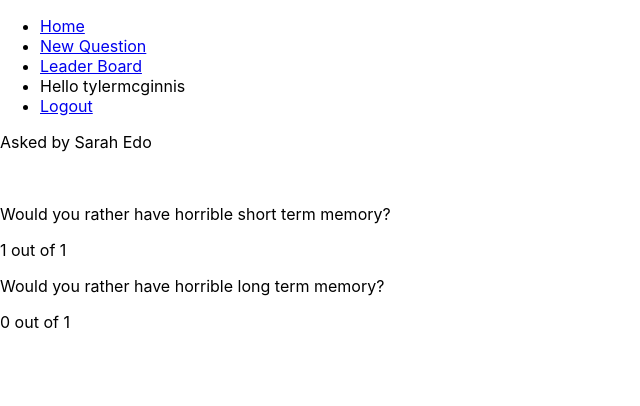
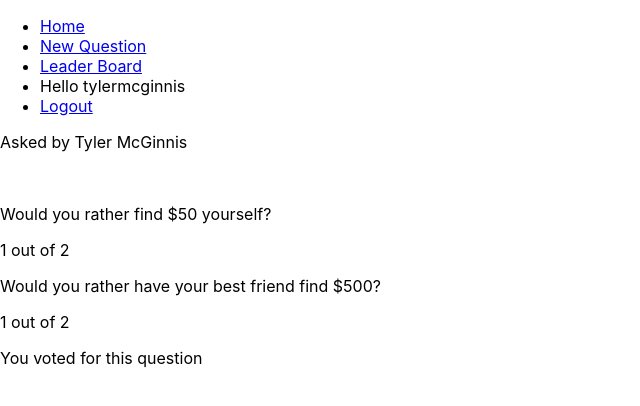
Before and after one commit to Rakeshpatel87p/wouldYouRather, a React (Create React App) app: page /questionStatistics/6ni6ok3ym7mf1p33lnez in a window 1280 px wide. Shown: the top 406 px of the page, without its empty margins (0-640 px from the left). Built offline with nearby package versions, Linux system fonts and the light colour scheme.

Commit message:
bug fixed - returning whetehr authedUser voted

```diff
--- a/src/components/QuestionStatistics.js
+++ b/src/components/QuestionStatistics.js
@@ -6,7 +6,11 @@ class QuestionStatistics extends Component {
 
 		const { name, avatarUrl } = this.props.userData
 		const { optionOne, optionTwo } = this.props.questionData
+		const { authedUser } = this.props.authedUser
 		const totalVotes = optionOne.votes.length + optionTwo.votes.length
+
+		console.log(this.props.questionData)
+		console.log(this.props.userData)
 
 		return (
 			<div>
@@ -16,19 +20,25 @@ class QuestionStatistics extends Component {
 				<p>{optionOne.votes.length} out of {totalVotes}</p>
 				<p>Would you rather {optionTwo.text}?</p>
 				<p>{optionTwo.votes.length} out of {totalVotes}</p>
+				{optionOne.votes.includes(this.props.authedUser) || optionTwo.votes.includes(this.props.authedUser)
+					? <p>You voted for this question</p>
+					: null
+				}
 			</div>
 		)
 	}
 }
 
 function mapStateToProps({questions, users, authedUser}, props) {
-	const qid = '8xf0y6ziyjabvozdd253nd'
+	//const qid = props.match.params - not working, unable iterate over obj
+	const qid ='vthrdm985a262al8qx3do'
+	console.log(qid)
 	const authToQuery = questions[qid].author
-	//const userToQuery = questions[qid].author
 
 	return {
 		questionData: questions[qid],
-		userData: users[authToQuery]
+		userData: users[authToQuery],
+		authedUser
 	}
 }
 
```
